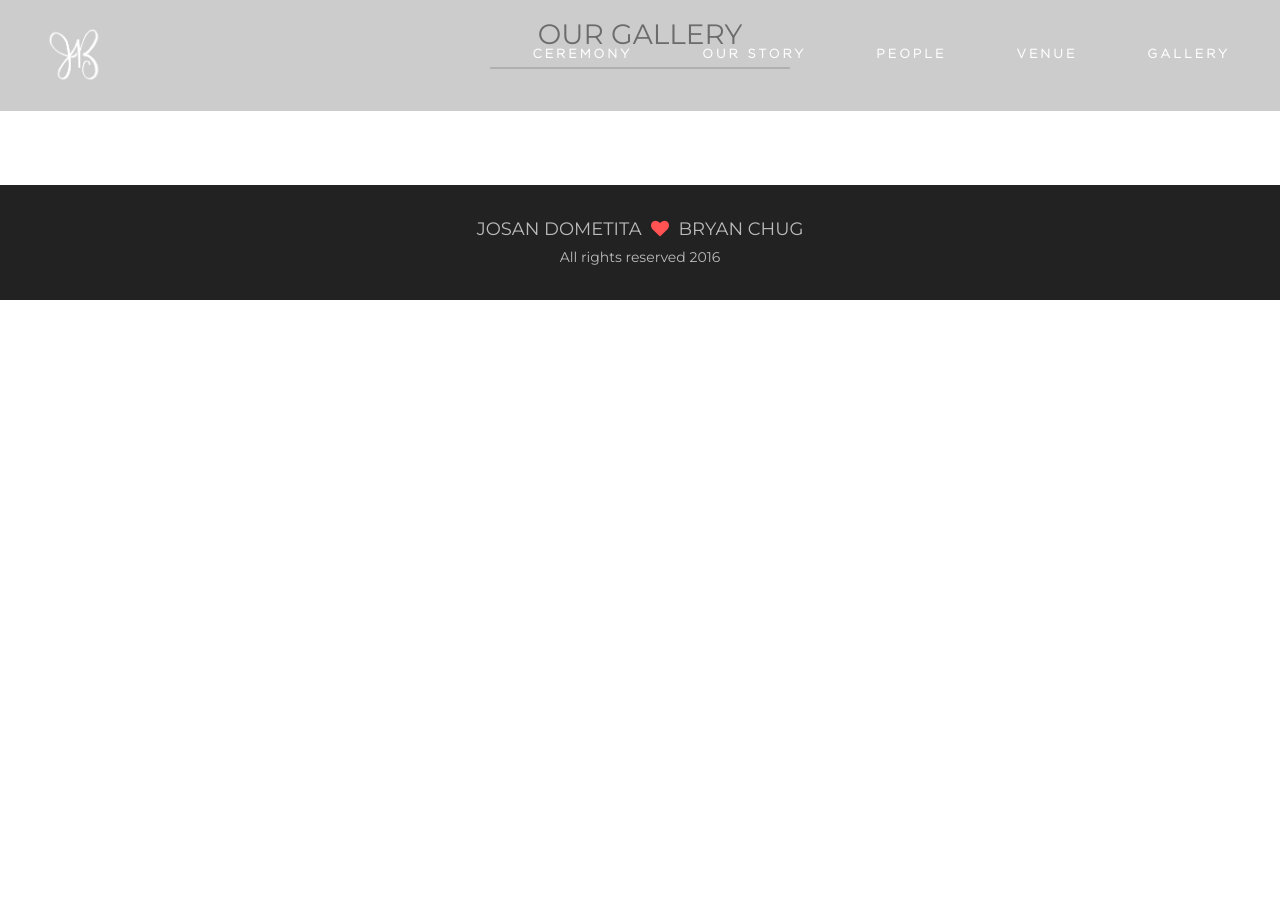
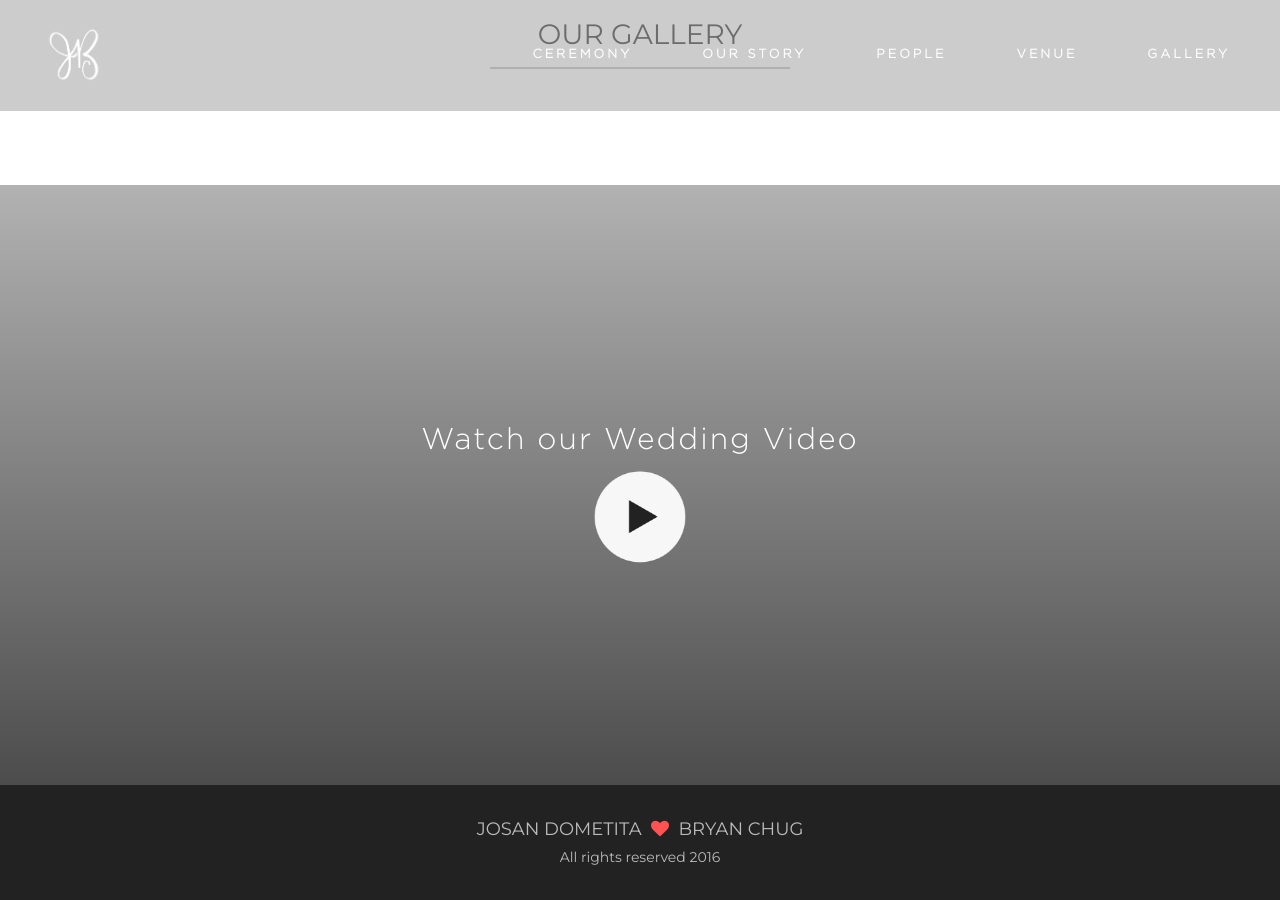
Before and after one commit to josanandbryanwedding/josanandbryanwedding.github.io, a Jekyll site: the page built from index.html, in a window 1280 px wide and 900 px high, scrolled down 7299 px. Built offline with Jekyll 4.4.1, drawn with Linux system fonts in a browser that asks for light colours; nearby versions of some CDN libraries; before the commit the page ends 7599 px from its top, so only the background shows below that.

Commit message:
Update layout

```diff
--- a/index.html
+++ b/index.html
@@ -30,6 +30,6 @@ layout: default
     {% include home/our-gallery.html %}
 </section>
 
-<!--<section id="rsvp">-->
-    <!--{% include home/rsvp.html %}-->
-<!--</section>-->
+<section id="video">
+    {% include home/video.html %}
+</section>
```
